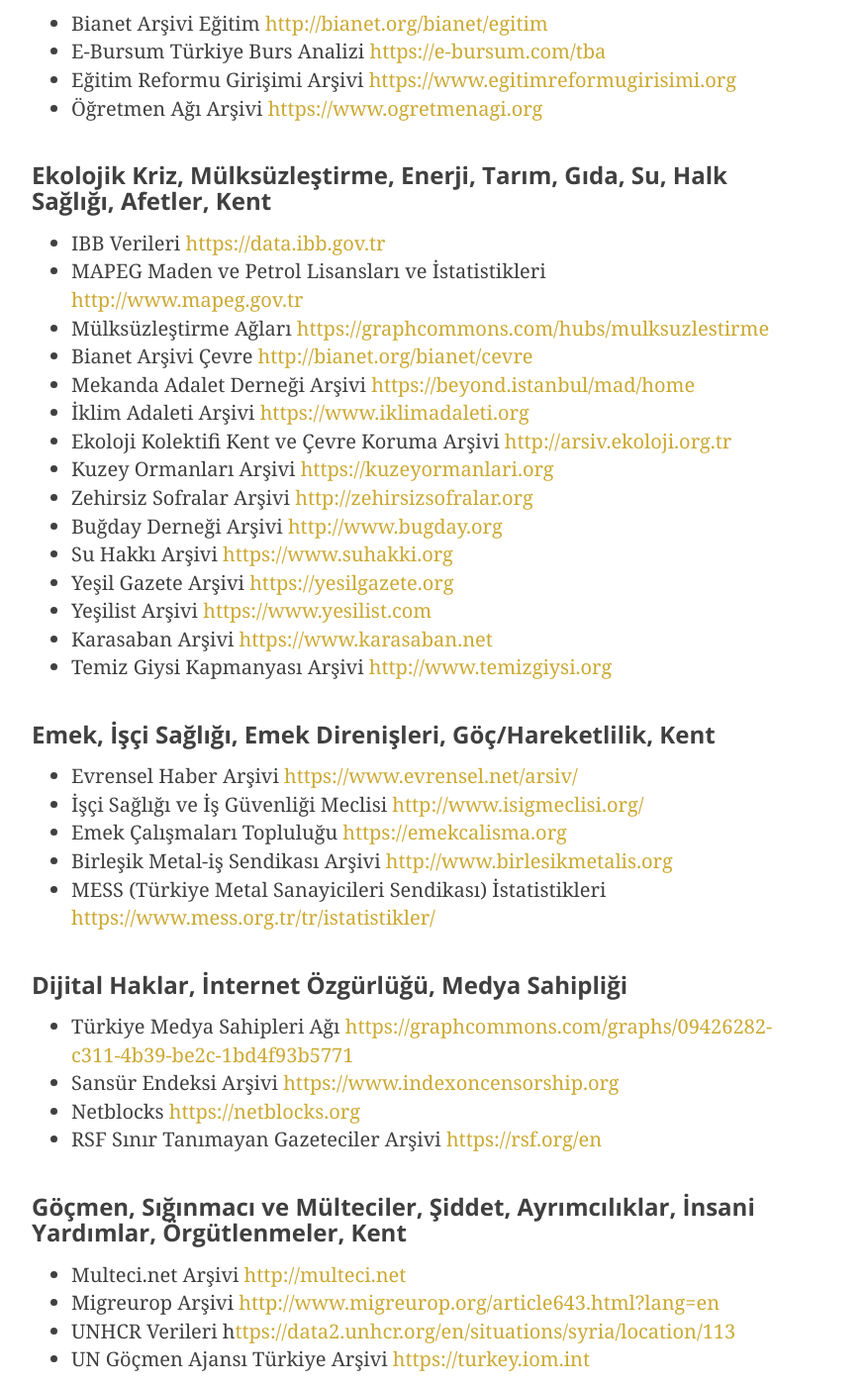
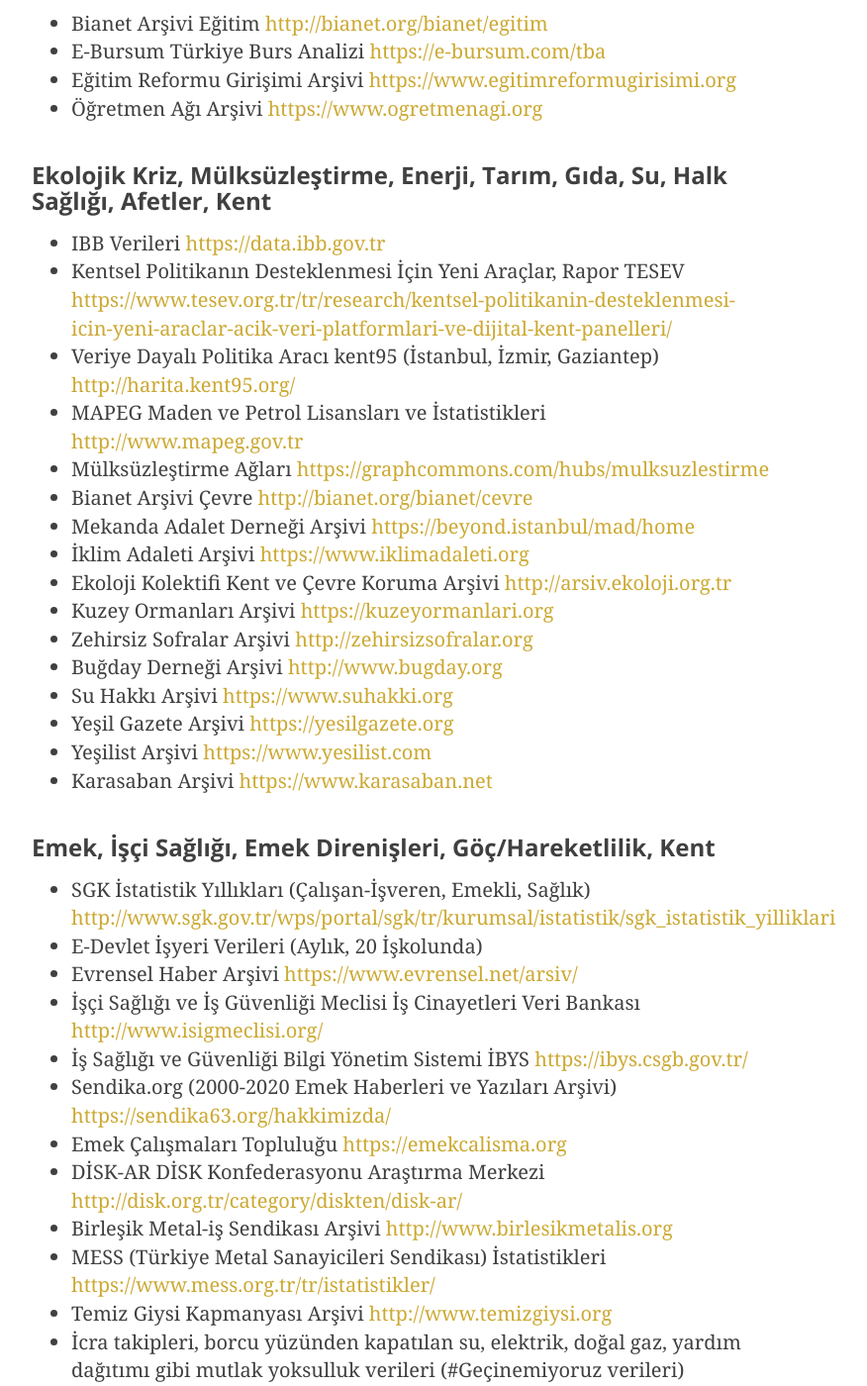
Before and after one commit to graphcommons/hackathons, a Jekyll site: the page built from _posts/2020-03-02-veri-musterekleri.md, in a window 1280 px wide and 1400 px high, scrolled down 5659 px. Shown: the whole window at 99% size, without its empty margins (233-1109 px from the left). Built offline with Jekyll 4.4.1, drawn with Linux system fonts in a browser that asks for light colours; nearby versions of some CDN libraries; some of the changed text lies outside the part shown.

Commit message:
veri kaynaklari guncellendi

```diff
--- a/_posts/2020-03-02-veri-musterekleri.md
+++ b/_posts/2020-03-02-veri-musterekleri.md
@@ -179,6 +179,8 @@
 
 ### Ekolojik Kriz, Mülksüzleştirme, Enerji, Tarım, Gıda, Su, Halk Sağlığı, Afetler, Kent
 - IBB Verileri [https://data.ibb.gov.tr](https://data.ibb.gov.tr)
+- Kentsel Politikanın Desteklenmesi İçin Yeni Araçlar, Rapor TESEV [https://www.tesev.org.tr/tr/research/kentsel-politikanin-desteklenmesi-icin-yeni-araclar-acik-veri-platformlari-ve-dijital-kent-panelleri/](https://www.tesev.org.tr/tr/research/kentsel-politikanin-desteklenmesi-icin-yeni-araclar-acik-veri-platformlari-ve-dijital-kent-panelleri/)
+- Veriye Dayalı Politika Aracı kent95 (İstanbul, İzmir, Gaziantep) [http://harita.kent95.org/](http://harita.kent95.org/)
 - MAPEG Maden ve Petrol Lisansları ve İstatistikleri [http://www.mapeg.gov.tr](http://www.mapeg.gov.tr)
 - Mülksüzleştirme Ağları [https://graphcommons.com/hubs/mulksuzlestirme](https://graphcommons.com/hubs/mulksuzlestirme)
 - Bianet Arşivi Çevre [http://bianet.org/bianet/cevre](http://bianet.org/bianet/cevre)
@@ -192,14 +194,20 @@
 - Yeşil Gazete Arşivi [https://yesilgazete.org](https://yesilgazete.org)
 - Yeşilist Arşivi [https://www.yesilist.com](https://www.yesilist.com)
 - Karasaban Arşivi [https://www.karasaban.net](https://www.karasaban.net)
-- Temiz Giysi Kapmanyası Arşivi [http://www.temizgiysi.org](http://www.temizgiysi.org)
 
 ### Emek, İşçi Sağlığı, Emek Direnişleri, Göç/Hareketlilik, Kent
+- SGK İstatistik Yıllıkları (Çalışan-İşveren, Emekli, Sağlık) [http://www.sgk.gov.tr/wps/portal/sgk/tr/kurumsal/istatistik/sgk_istatistik_yilliklari](http://www.sgk.gov.tr/wps/portal/sgk/tr/kurumsal/istatistik/sgk_istatistik_yilliklari)
+- E-Devlet İşyeri Verileri (Aylık, 20 İşkolunda)
 - Evrensel Haber Arşivi [https://www.evrensel.net/arsiv/](https://www.evrensel.net/arsiv/)
-- İşçi Sağlığı ve İş Güvenliği Meclisi [http://www.isigmeclisi.org/](http://www.isigmeclisi.org/)
+- İşçi Sağlığı ve İş Güvenliği Meclisi İş Cinayetleri Veri Bankası [http://www.isigmeclisi.org/](http://www.isigmeclisi.org/)
+- İş Sağlığı ve Güvenliği Bilgi Yönetim Sistemi İBYS [https://ibys.csgb.gov.tr/](https://ibys.csgb.gov.tr/)
+- Sendika.org (2000-2020 Emek Haberleri ve Yazıları Arşivi) [https://sendika63.org/hakkimizda/](https://sendika63.org/hakkimizda/)
 - Emek Çalışmaları Topluluğu [https://emekcalisma.org](https://emekcalisma.org)
+- DİSK-AR DİSK Konfederasyonu Araştırma Merkezi [http://disk.org.tr/category/diskten/disk-ar/](http://disk.org.tr/category/diskten/disk-ar/)
 - Birleşik Metal-iş Sendikası Arşivi [http://www.birlesikmetalis.org](http://www.birlesikmetalis.org)
 - MESS (Türkiye Metal Sanayicileri Sendikası) İstatistikleri [https://www.mess.org.tr/tr/istatistikler/](https://www.mess.org.tr/tr/istatistikler/)
+- Temiz Giysi Kapmanyası Arşivi [http://www.temizgiysi.org](http://www.temizgiysi.org)
+- İcra takipleri, borcu yüzünden kapatılan su, elektrik, doğal gaz, yardım dağıtımı gibi mutlak yoksulluk verileri (#Geçinemiyoruz verileri) [https://twitter.com/search?q=Geçinemiyoruz](https://twitter.com/search?q=Geçinemiyoruz)
 
 ### Dijital Haklar, İnternet Özgürlüğü, Medya Sahipliği
 - Türkiye Medya Sahipleri Ağı [https://graphcommons.com/graphs/09426282-c311-4b39-be2c-1bd4f93b5771](https://graphcommons.com/graphs/09426282-c311-4b39-be2c-1bd4f93b5771)
@@ -212,18 +220,23 @@
 - Migreurop Arşivi [http://www.migreurop.org/article643.html?lang=en](http://www.migreurop.org/article643.html?lang=en)
 - UNHCR Verileri h[ttps://data2.unhcr.org/en/situations/syria/location/113](ttps://data2.unhcr.org/en/situations/syria/location/113)
 - UN Göçmen Ajansı Türkiye Arşivi [https://turkey.iom.int](https://turkey.iom.int)
+- Göçmen Araştırma Derneği Arşivi [https://www.gocarastirmalaridernegi.org/tr/](https://www.gocarastirmalaridernegi.org/tr/)
+- Halkların Köprüsü Derneği Arşivı, Mülteci Ölümleri Almanağı 2015 [https://www.halklarinkoprusu.org/](https://www.halklarinkoprusu.org/)
 
 ### Hayvan Hakları, Davalar, Şiddet, Türcü Hak İhlalleri
+- HAKİM Hayvan Hak İhlalleri Raporu [www.sivilsayfalar.org/2020/02/18/hakim-hayvan-haklari-ihlalleri-raporunu-acikladi/](www.sivilsayfalar.org/2020/02/18/hakim-hayvan-haklari-ihlalleri-raporunu-acikladi/)
 - Bianet Arşivi Hayvan Hakları [http://bianet.org/bianet/hayvan-haklari](http://bianet.org/bianet/hayvan-haklari)
 - Veri Gazeteciliği Hayvan Hakları Dersi [http://www.verigazeteciligi.com/solo-proje-hayvan-haklari](http://www.verigazeteciligi.com/solo-proje-hayvan-haklari)
 
 ### İnsan Hakları, Davalar, Şiddet, Ayrımcılıklar, Hak İhlalleri
+- Adli İstatistikler [http://www.adlisicil.adalet.gov.tr/Home/SayfaDetay/adalet-istatistikleri-yayin-arsivi](http://www.adlisicil.adalet.gov.tr/Home/SayfaDetay/adalet-istatistikleri-yayin-arsivi)
 - Anayasada Sakatlık, MAD [https://graphcommons.com/graphs/b0c5ea1f-db0c-4bc6-b5a4-fe4f737b9af8](https://graphcommons.com/graphs/b0c5ea1f-db0c-4bc6-b5a4-fe4f737b9af8)
 - Bianet Arşivi Engelli Hakları [http://bianet.org/bianet/engelli-haklari](http://bianet.org/bianet/engelli-haklari)
 - Vicdani Ret Derneği Arşivi [https://vicdaniret.org](https://vicdaniret.org)
 - Hafıza Merkezi Veritabanları [https://hakikatadalethafiza.org](https://hakikatadalethafiza.org)
 - Bianet Arşivi Militarizm [http://bianet.org/bianet/militarizm](http://bianet.org/bianet/militarizm)
 - Avrupa İnsan Hakları Mahkemesi Veritabanı [https://hudoc.echr.coe.int/eng](https://hudoc.echr.coe.int/eng)
+- OHAL’de İnsan Hakları İhlalleri Raporları (İHD, [Mazlum-Der](https://istanbul.mazlumder.org/tr/main/faaliyetler/basin-aciklamalari/1/ohal-donemi-hak-ihlalleri-raporumuz-yayinlanm/13231), [Heinrich Böll Vakfı](https://www.raporlar.org/ohalraporuhboll/))
 
 ### Kamu İhaleleri, Karteller, Yolsuzluk
 - İKAP İhale Arama Motoru [https://ekap.kik.gov.tr/EKAP](https://ekap.kik.gov.tr/EKAP)
@@ -237,9 +250,11 @@
 ### Sağlık, Aile Hekimliği, Devlet-Üniversite-Özel-Şehir Hastaneleri, Sağlık Harcamaları, Hastalıklar, Yeni SGK yapılanması
 - Türk Tabipler Birliği Arşivi [http://www.ttb.org.tr](http://www.ttb.org.tr)
 - Meslek Hastalığı Arşivi [http://www.meslekhastaligi.org](http://www.meslekhastaligi.org)
+- Sağlık İstatistikleri Yıllığı (İntihar, Ölüm Nedeni/Yaşı vs, Yatak Kapasitesi vs verileri) [https://www.saglik.gov.tr/TR,62400/saglik-istatistikleri-yilligi-2018-yayinlanmistir.html](https://www.saglik.gov.tr/TR,62400/saglik-istatistikleri-yilligi-2018-yayinlanmistir.html)
 - Sağlık Bakanlığı Covid-19 Sayfası [https://hsgm.saglik.gov.tr/tr/covid19](https://hsgm.saglik.gov.tr/tr/covid19)
 - Sağlık Bakanlığı Kamu Hastaneleri Genel Müdürlüğü [https://khgm.saglik.gov.tr](https://khgm.saglik.gov.tr)
 - SGK Veri Uygulaması [https://veri.sgk.gov.tr](https://veri.sgk.gov.tr)
+- Covid-19 Açık Kaynak Projeler [http://open-source-covid-19.weileizeng.com](http://open-source-covid-19.weileizeng.com)
 
 ### Toplumsal Cinsiyet, Davalar, Şiddet, Ayrımcılıklar
 - 5harfliler Arşiv [http://www.5harfliler.com/arsiv](http://www.5harfliler.com/arsiv)
```
